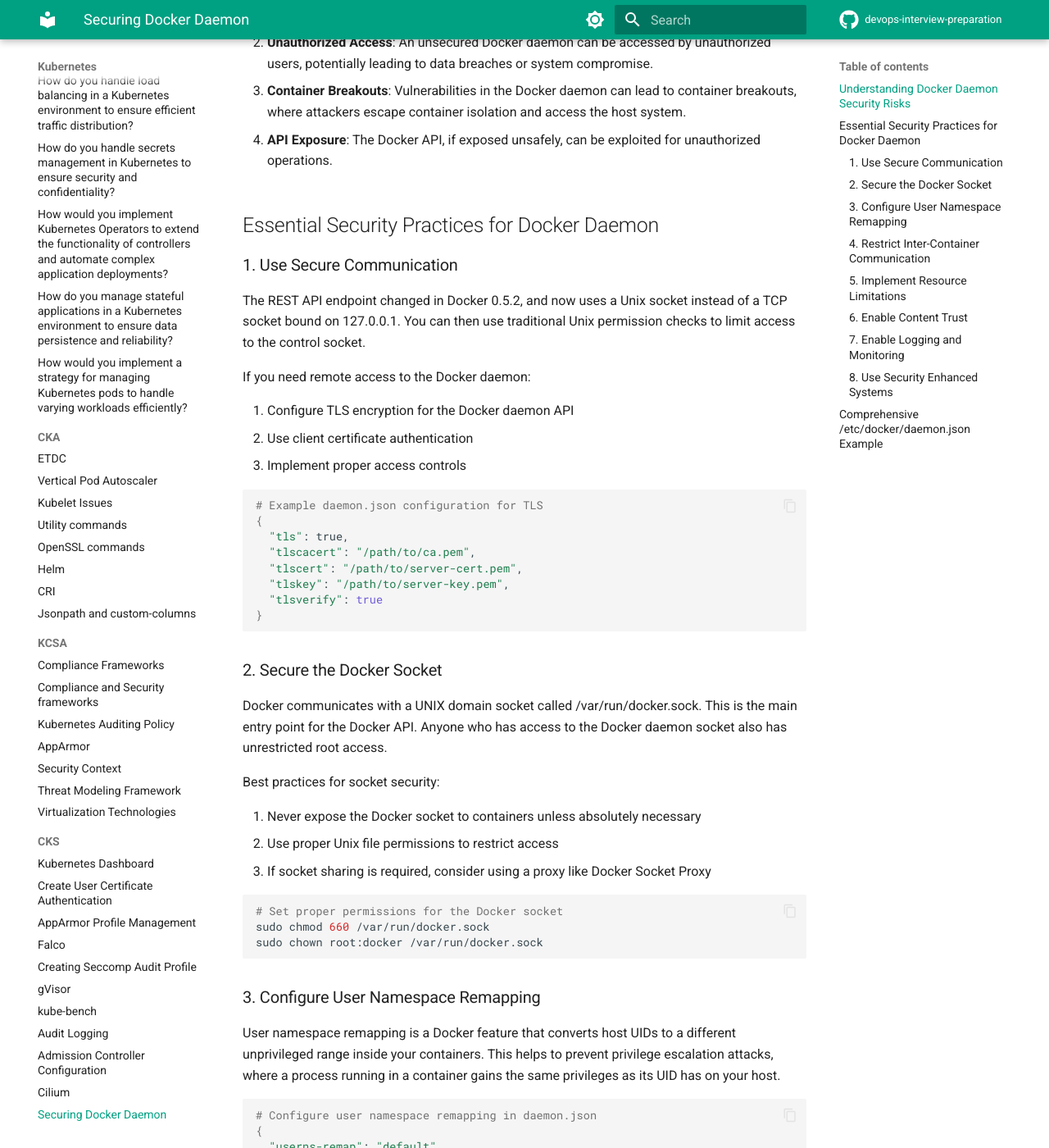
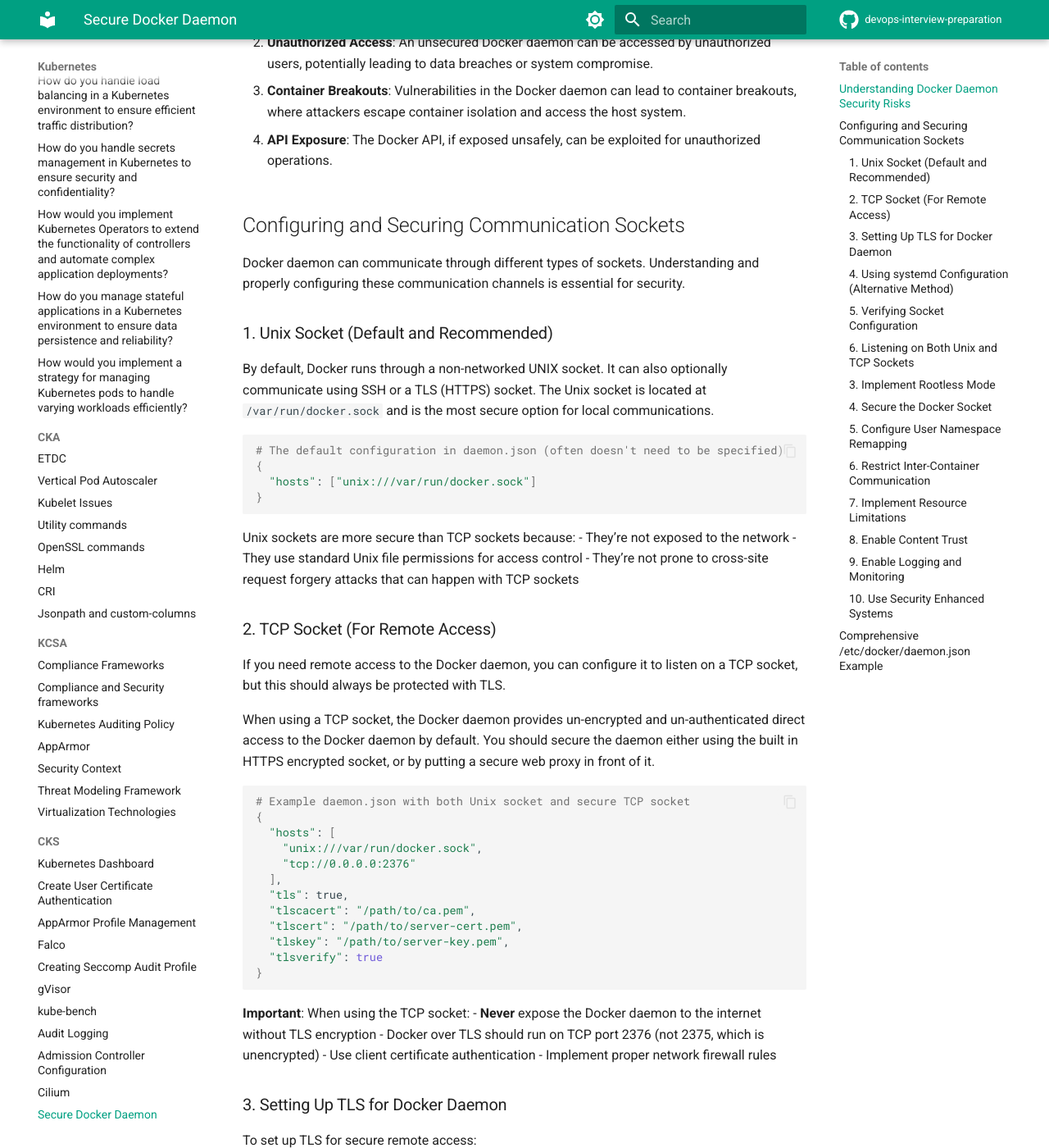
Before and after one commit to alelapi/devops-interview-preparation, an MkDocs documentation site: the page built from docs/kubernetes/cks/secure_docker_daemon.md, in a window 1280 px wide and 1400 px high, scrolled down 505 px. Shown: the whole window at 82% size. Built offline with MkDocs 1.6.1 and Material for MkDocs 9.7.7, drawn with Linux system fonts in a browser that asks for light colours; comment, search, counter and statistics services are not loaded; some of the changed text lies outside the part shown.

Commit message:
secure docker daemon

````diff
--- a/docs/kubernetes/cks/secure_docker_daemon.md
+++ b/docs/kubernetes/cks/secure_docker_daemon.md
@@ -1,4 +1,4 @@
-# Securing Docker Daemon
+# Secure Docker Daemon
 
 The Docker daemon is a critical component that manages and coordinates all Docker operations. Since it often runs with elevated privileges, securing it properly is essential to protect your containerized applications and host systems from potential security threats.
 
@@ -14,21 +14,39 @@ Before implementing security measures, it's important to understand the potentia
 
 4. **API Exposure**: The Docker API, if exposed unsafely, can be exploited for unauthorized operations.
 
-## Essential Security Practices for Docker Daemon
+## Configuring and Securing Communication Sockets
 
-### 1. Use Secure Communication
+Docker daemon can communicate through different types of sockets. Understanding and properly configuring these communication channels is essential for security.
 
-The REST API endpoint changed in Docker 0.5.2, and now uses a Unix socket instead of a TCP socket bound on 127.0.0.1. You can then use traditional Unix permission checks to limit access to the control socket.
+### 1. Unix Socket (Default and Recommended)
 
-If you need remote access to the Docker daemon:
-
-1. Configure TLS encryption for the Docker daemon API
-2. Use client certificate authentication
-3. Implement proper access controls
+By default, Docker runs through a non-networked UNIX socket. It can also optionally communicate using SSH or a TLS (HTTPS) socket. The Unix socket is located at `/var/run/docker.sock` and is the most secure option for local communications.
 
 ```bash
-# Example daemon.json configuration for TLS
+# The default configuration in daemon.json (often doesn't need to be specified)
 {
+  "hosts": ["unix:///var/run/docker.sock"]
+}
+```
+
+Unix sockets are more secure than TCP sockets because:
+- They're not exposed to the network
+- They use standard Unix file permissions for access control
+- They're not prone to cross-site request forgery attacks that can happen with TCP sockets
+
+### 2. TCP Socket (For Remote Access)
+
+If you need remote access to the Docker daemon, you can configure it to listen on a TCP socket, but this should always be protected with TLS.
+
+When using a TCP socket, the Docker daemon provides un-encrypted and un-authenticated direct access to the Docker daemon by default. You should secure the daemon either using the built in HTTPS encrypted socket, or by putting a secure web proxy in front of it.
+
+```bash
+# Example daemon.json with both Unix socket and secure TCP socket
+{
+  "hosts": [
+    "unix:///var/run/docker.sock",
+    "tcp://0.0.0.0:2376"
+  ],
   "tls": true,
   "tlscacert": "/path/to/ca.pem",
   "tlscert": "/path/to/server-cert.pem",
@@ -37,7 +55,148 @@ If you need remote access to the Docker daemon:
 }
 ```
 
-### 2. Secure the Docker Socket
+**Important**: When using the TCP socket:
+- **Never** expose the Docker daemon to the internet without TLS encryption
+- Docker over TLS should run on TCP port 2376 (not 2375, which is unencrypted)
+- Use client certificate authentication
+- Implement proper network firewall rules
+
+### 3. Setting Up TLS for Docker Daemon
+
+To set up TLS for secure remote access:
+
+1. **Generate CA, server, and client certificates**
+
+```bash
+# Create a CA key and certificate
+openssl genrsa -out ca-key.pem 4096
+openssl req -new -x509 -days 365 -key ca-key.pem -sha256 -out ca.pem
+
+# Create a server key and certificate signing request (CSR)
+# Set $HOST to the DNS name or IP of your Docker host
+openssl genrsa -out server-key.pem 4096
+openssl req -subj "/CN=$HOST" -sha256 -new -key server-key.pem -out server.csr
+
+# Sign the server certificate
+# Include IP addresses and DNS names that will be used to connect to your Docker host
+echo "subjectAltName = DNS:$HOST,IP:127.0.0.1,IP:$PUBLIC_IP" >> extfile.cnf
+echo "extendedKeyUsage = serverAuth" >> extfile.cnf
+openssl x509 -req -days 365 -sha256 -in server.csr -CA ca.pem -CAkey ca-key.pem \
+  -CAcreateserial -out server-cert.pem -extfile extfile.cnf
+
+# Create a client key and certificate signing request
+openssl genrsa -out client-key.pem 4096
+openssl req -subj '/CN=client' -new -key client-key.pem -out client.csr
+
+# Sign the client certificate
+echo "extendedKeyUsage = clientAuth" > extfile-client.cnf
+openssl x509 -req -days 365 -sha256 -in client.csr -CA ca.pem -CAkey ca-key.pem \
+  -CAcreateserial -out client-cert.pem -extfile extfile-client.cnf
+```
+
+2. **Configure the Docker daemon to use TLS**
+
+   Update the `/etc/docker/daemon.json` file:
+
+```json
+{
+  "hosts": ["unix:///var/run/docker.sock", "tcp://0.0.0.0:2376"],
+  "tls": true,
+  "tlsverify": true,
+  "tlscacert": "/path/to/ca.pem",
+  "tlscert": "/path/to/server-cert.pem",
+  "tlskey": "/path/to/server-key.pem"
+}
+```
+
+3. **Configure your client to use TLS**
+
+Replace all instances of $HOST in the following example with the DNS name of your Docker daemon's host.
+
+```bash
+# When connecting, specify the TLS certificates
+docker --tlsverify \
+  --tlscacert=ca.pem \
+  --tlscert=client-cert.pem \
+  --tlskey=client-key.pem \
+  -H=$HOST:2376 version
+
+# Or set environment variables
+export DOCKER_HOST=tcp://$HOST:2376
+export DOCKER_TLS_VERIFY=1
+export DOCKER_CERT_PATH=/path/to/client/certificates
+```
+
+### 4. Using systemd Configuration (Alternative Method)
+
+If you're using systemd, you can also configure the Docker daemon through the service file:
+
+```bash
+# Create a systemd override file
+sudo mkdir -p /etc/systemd/system/docker.service.d
+sudo touch /etc/systemd/system/docker.service.d/override.conf
+
+# Edit the override file
+sudo nano /etc/systemd/system/docker.service.d/override.conf
+```
+
+Add the following content to the `override.conf` file:
+
+```
+[Service]
+ExecStart=
+ExecStart=/usr/bin/dockerd -H fd:// -H unix:///var/run/docker.sock -H tcp://0.0.0.0:2376 --tlsverify --tlscacert=/path/to/ca.pem --tlscert=/path/to/server-cert.pem --tlskey=/path/to/server-key.pem
+```
+
+Reload systemd and restart Docker:
+
+```bash
+sudo systemctl daemon-reload
+sudo systemctl restart docker
+```
+
+### 5. Verifying Socket Configuration
+
+After configuring your Docker daemon, verify that it's listening on the specified sockets:
+
+```bash
+# Check for Unix socket
+ls -la /var/run/docker.sock
+
+# Check for TCP socket
+sudo netstat -tulpn | grep dockerd
+```
+
+### 6. Listening on Both Unix and TCP Sockets
+
+When configuring Docker to listen on both types of sockets, be aware that the "hosts" option overrides the Docker default value rather than appends to it. You must specify both the Unix socket and TCP socket in your configuration.
+
+```json
+{
+  "hosts": ["unix:///var/run/docker.sock", "tcp://0.0.0.0:2376"]
+}
+```
+
+You can also verify the configuration is working with:
+
+```bash
+sudo netstat -lntp | grep dockerd
+```
+
+If properly configured, you should see Docker listening on both the Unix socket and the specified TCP port.
+
+### 3. Implement Rootless Mode
+
+Rootless mode allows running the Docker daemon and containers as a non-root user to mitigate potential vulnerabilities in the daemon and the container runtime.
+
+Rootless mode ensures that the Docker daemon and containers are running as an unprivileged user, which means that even if an attacker breaks out of the container, they will not have root privileges on the host, which in turn substantially limits the attack surface.
+
+```bash
+# Set up rootless mode
+dockerd-rootless-setuptool.sh install
+```
+
+### 4. Secure the Docker Socket
 
 Docker communicates with a UNIX domain socket called /var/run/docker.sock. This is the main entry point for the Docker API. Anyone who has access to the Docker daemon socket also has unrestricted root access.
 
@@ -64,7 +223,7 @@ User namespace remapping is a Docker feature that converts host UIDs to a differ
 }
 ```
 
-### 4. Restrict Inter-Container Communication
+### 6. Restrict Inter-Container Communication
 
 Docker normally allows arbitrary communication between the containers running on your host. Each new container is automatically added to the docker0 bridge network, which allows it to discover and contact its peers. Keeping inter-container communication (ICC) enabled is risky because it could permit a malicious process to launch an attack against neighboring containers.
 
@@ -111,7 +270,7 @@ Docker Engine can be configured to run only signed images, enhancing security th
 }
 ```
 
-### 7. Enable Logging and Monitoring
+### 9. Enable Logging and Monitoring
 
 Collecting Docker daemon logs is instrumental in identifying and responding to security incidents. These logs offer comprehensive insights into Docker's system-level operations, encompassing critical aspects such as container lifecycle events, network configurations, image management, and incoming API requests.
 
@@ -127,7 +286,7 @@ Collecting Docker daemon logs is instrumental in identifying and responding to s
 }
 ```
 
-### 8. Use Security Enhanced Systems
+### 10. Use Security Enhanced Systems
 
 Ensuring OS-level security systems are active helps defend against malicious activity originating inside containers and the Docker daemon. Docker supports policies for SELinux, Seccomp, and AppArmor; keeping them enabled ensures sane defaults are applied to your containers, including restrictions for dangerous system calls.
 
````
Also changed, not shown: other parts of docs/kubernetes/cks/secure_docker_daemon.md (+3 -3 lines).
